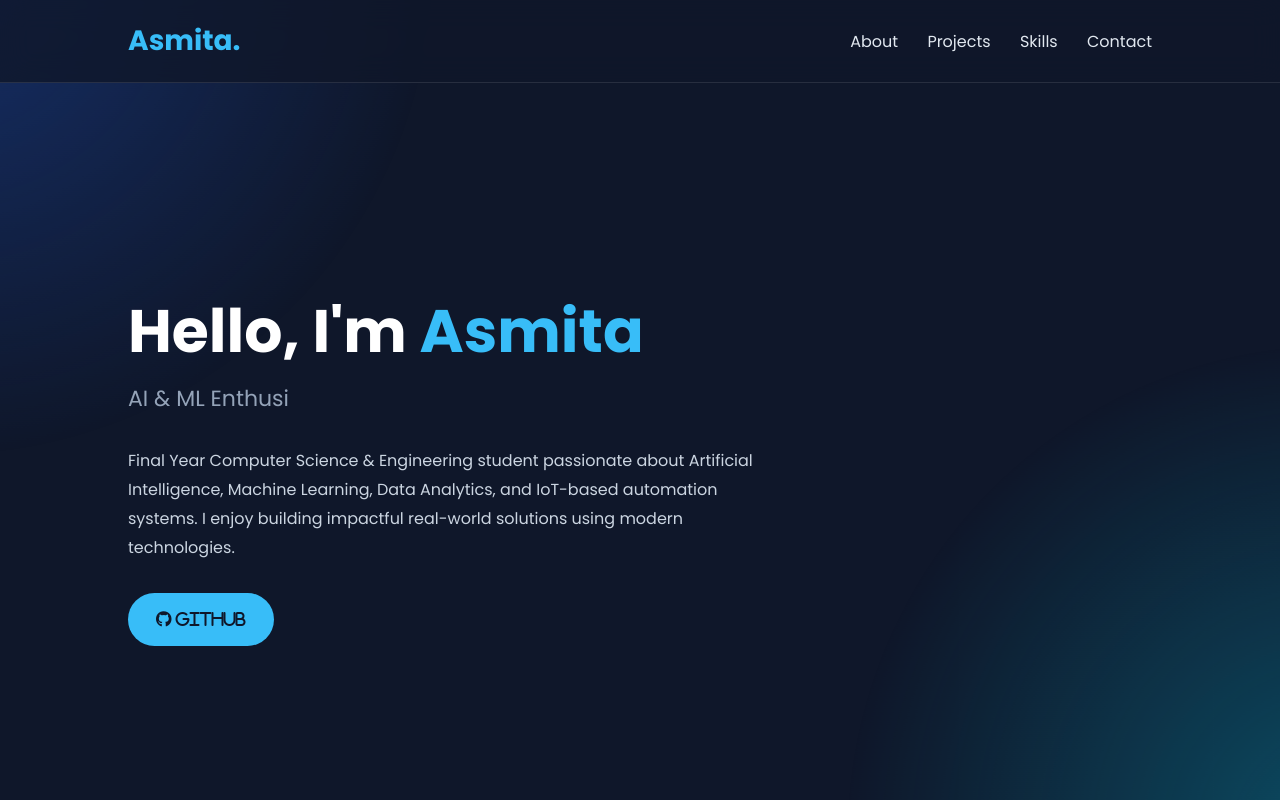
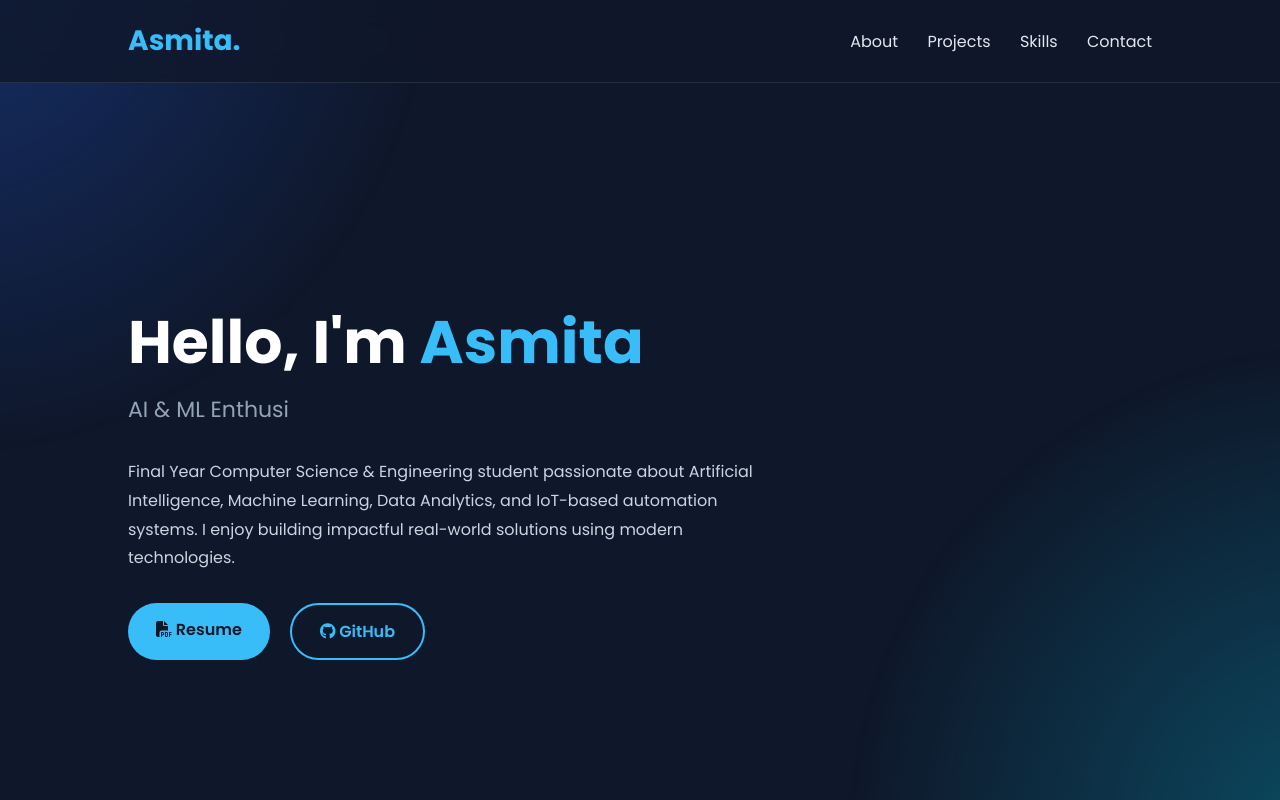
Before and after one commit to asmitapatil2853-dot/asmitapatil19.github.io, a plain HTML site: page index.html in a window 1280 px wide. Shown: the top 800 px of the page. Drawn offline with Linux system fonts and the light colour scheme.

Commit message:
index.html

```diff
--- a/index.html
+++ b/index.html
@@ -458,13 +458,14 @@
         </p>
 
         <div class="buttons">
-            <a href="ASMITA ATMARAM PATIL_RESUME.pdf"
-                download
-                class="primary-btn">
+            <a href="Asmita_Patil_Resume.pdf"
+               target="_blank"
+               class="primary-btn">
 
-                <i class="fas fa-download></i>
-                Resume
-            </a>
+               <i class="fas fa-file-pdf"></i>
+               Resume
+
+</a>
 
             <a href="https://github.com/asmitapatil2853-dot"
                target="_blank"
```
